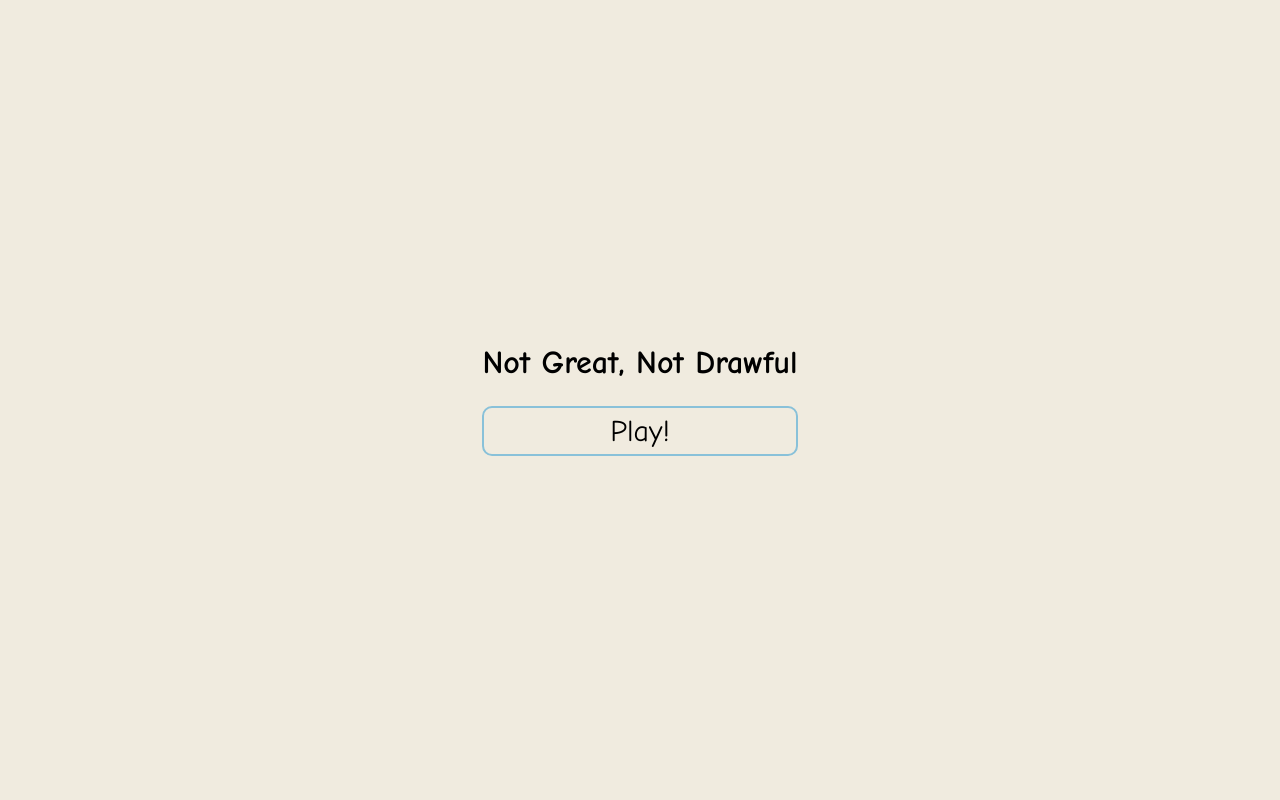
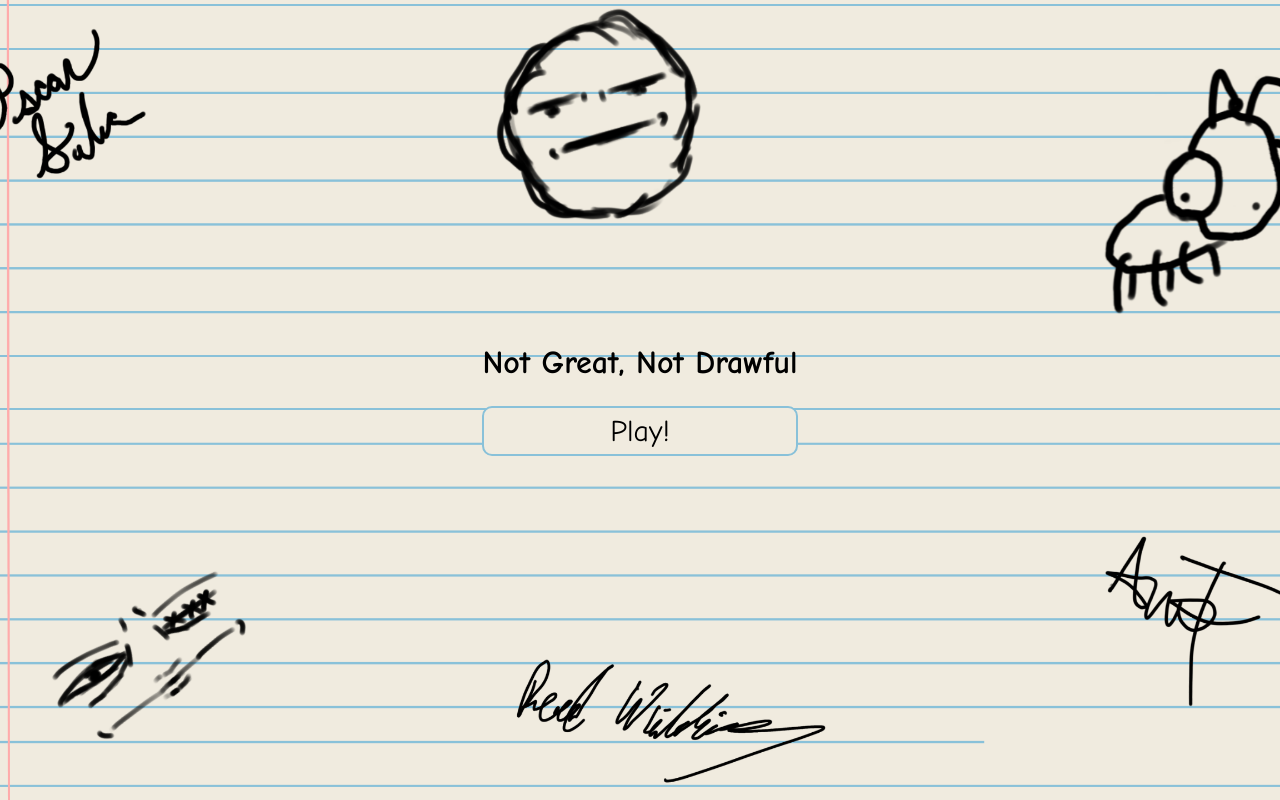
Before and after one commit to orssdev/Not-Great-Not-Drawful, a website: page FrontEnd/index.html in a window 1280 px wide. Drawn offline with nearby package versions, Linux system fonts and the light colour scheme; no server answers.

Commit message:
background images

```diff
--- a/FrontEnd/css/describe.css
+++ b/FrontEnd/css/describe.css
@@ -22,8 +22,11 @@ body {
     align-items: center;
     height: 100%;
     width: 100%;
-    background-color: #f0ebdf;
     gap: 25px;
+    background-image: url('../assets/background2.png');
+    background-size: cover; /* or contain */
+    background-repeat: no-repeat;
+    background-position: center;
 }
 
 h1 {
--- a/FrontEnd/css/host.css
+++ b/FrontEnd/css/host.css
@@ -18,7 +18,10 @@ body {
     align-items: center;
     height: 100%;
     width: 100%;
-    background-color: #f0ebdf;
+    background-image: url('../assets/background4.png');
+    background-size: cover; /* or contain */
+    background-repeat: no-repeat;
+    background-position: center;
     gap: 50px;
 }
 
--- a/FrontEnd/css/hostvoting.css
+++ b/FrontEnd/css/hostvoting.css
@@ -22,7 +22,10 @@ body {
     align-items: center;
     height: 100%;
     width: 100%;
-    background-color: #f0ebdf;
+    background-image: url('../assets/background3.png');
+    background-size: cover; /* or contain */
+    background-repeat: no-repeat;
+    background-position: center;
     gap: 25px;
 }
 
--- a/FrontEnd/css/hostwaiting.css
+++ b/FrontEnd/css/hostwaiting.css
@@ -18,7 +18,10 @@ body {
     align-items: center;
     height: 100%;
     width: 100%;
-    background-color: #f0ebdf;
+    background-image: url('../assets/background4.png');
+    background-size: cover; /* or contain */
+    background-repeat: no-repeat;
+    background-position: center;
     gap: 50px;
 }
 
--- a/FrontEnd/css/join.css
+++ b/FrontEnd/css/join.css
@@ -1,15 +1,3 @@
-* {
-    margin: 0;
-    padding: 0;
-    text-decoration: none;
-    font-family: "Comic Sans MS"
-}
-
-body {
-    background-color: #fcf7ea;
-    height: 100vh;
-    width: 100vw;
-}
 * {
     margin: 0;
     padding: 0;
@@ -30,7 +18,10 @@ body {
     align-items: center;
     height: 100%;
     width: 100%;
-    background-color: #f0ebdf;
+    background-image: url('../assets/background2.png');
+    background-size: cover; /* or contain */
+    background-repeat: no-repeat;
+    background-position: center;
     gap: 25px;
 }
 
--- a/FrontEnd/css/leaderboard.css
+++ b/FrontEnd/css/leaderboard.css
@@ -18,7 +18,10 @@ body {
     align-items: center;
     height: 100%;
     width: 100%;
-    background-color: #f0ebdf;
+    background-image: url('../assets/background4.png');
+    background-size: cover; /* or contain */
+    background-repeat: no-repeat;
+    background-position: center;
     gap: 50px;
 }
 
--- a/FrontEnd/css/styles.css
+++ b/FrontEnd/css/styles.css
@@ -17,7 +17,10 @@ body {
     align-items: center;
     height: 100%;
     width: 100%;
-    background-color: #f0ebdf;
+    background-image: url('../assets/background1.png');
+    background-size: cover; /* or contain */
+    background-repeat: no-repeat;
+    background-position: center;
 }
 
 #menu-content {
--- a/FrontEnd/css/voting.css
+++ b/FrontEnd/css/voting.css
@@ -15,7 +15,6 @@ body {
     justify-content: center;
     height: 100vh;
     width: 100vw;
-    background-color: #f0ebdf;
 }
 
 #wrapper {
@@ -24,6 +23,10 @@ body {
     align-items: center;
     justify-content: center;
     gap: 25px;
+    background-image: url('../assets/background3.png');
+    background-size: cover; /* or contain */
+    background-repeat: no-repeat;
+    background-position: center;
 }
 
 button{
--- a/FrontEnd/css/waiting.css
+++ b/FrontEnd/css/waiting.css
@@ -17,7 +17,10 @@ body {
     align-items: center;
     height: 100%;
     width: 100%;
-    background-color: #f0ebdf;
+    background-image: url('../assets/background2.png');
+    background-size: cover; /* or contain */
+    background-repeat: no-repeat;
+    background-position: center;
 }
 
 h1 {
--- a/FrontEnd/css/winner.css
+++ b/FrontEnd/css/winner.css
@@ -18,7 +18,10 @@ body {
     align-items: center;
     height: 100%;
     width: 100%;
-    background-color: #f0ebdf;
+    background-image: url('../assets/background4.png');
+    background-size: cover; /* or contain */
+    background-repeat: no-repeat;
+    background-position: center;
     gap: 50px;
 }
 
```
Also changed, not shown: FrontEnd/assets/background1.png (added), FrontEnd/assets/background2.png (added), FrontEnd/assets/background3.png (added), FrontEnd/assets/background4.png (added).
